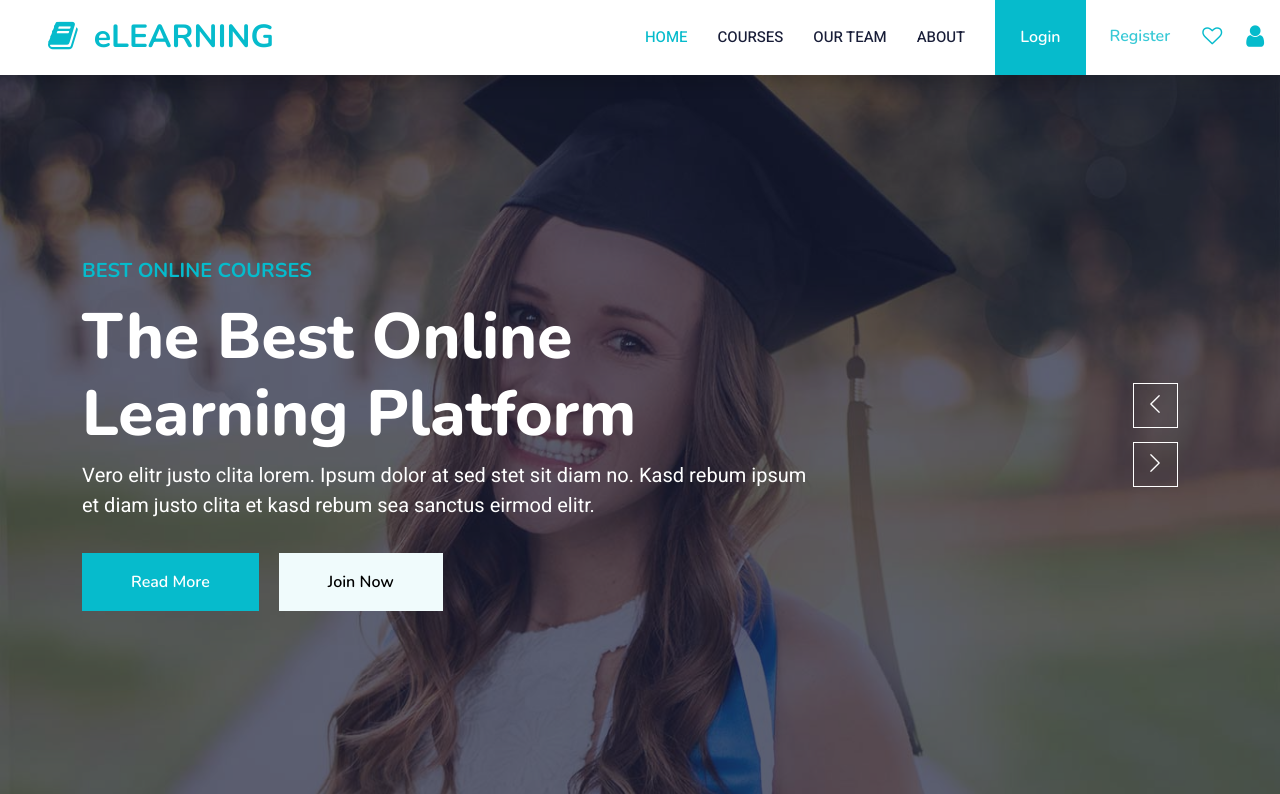
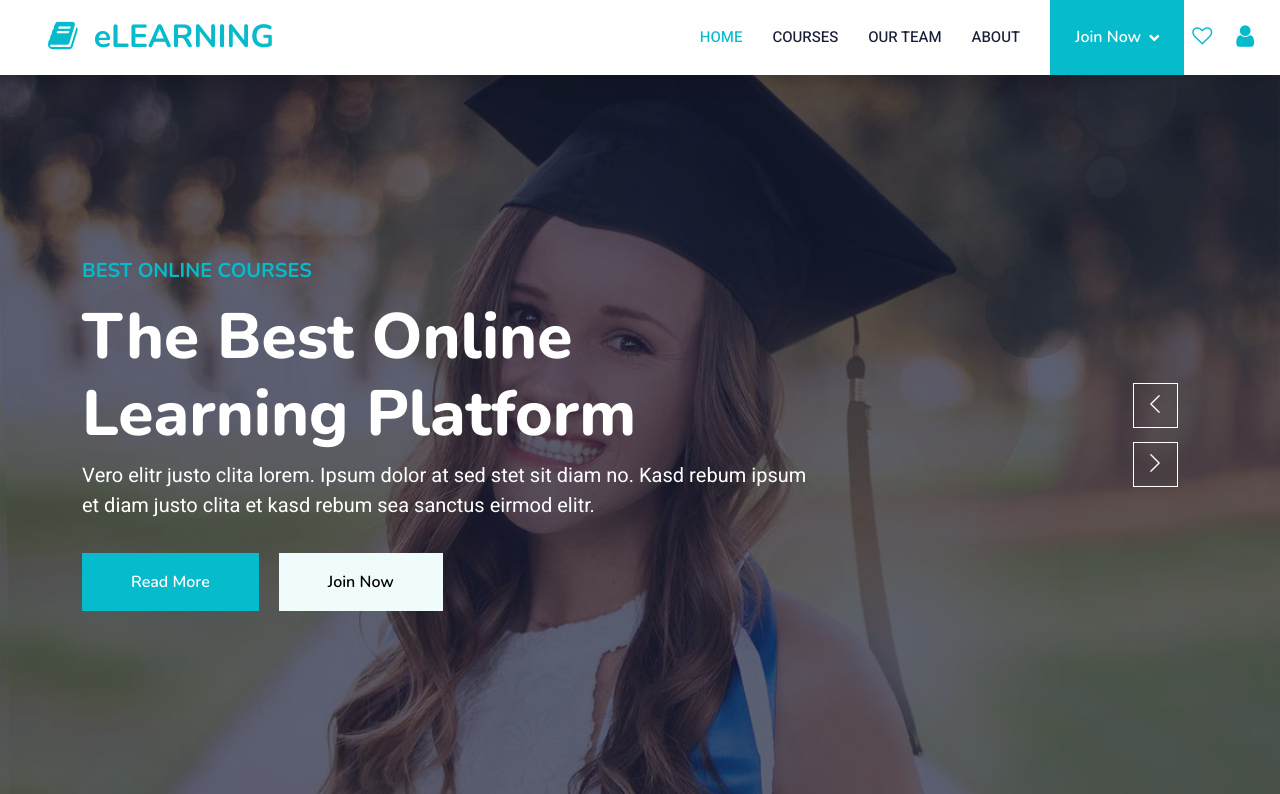
Before and after one commit to frikel12/eLearningProject, a Flask app: page / in a window 1280 px wide. Shown: the top 794 px of the page. Run offline with Flask 3, Linux system fonts and the light colour scheme; some libraries are stand-ins or nearby versions.

Commit message:
Join Now Commit

```diff
--- a/static/css/style.css
+++ b/static/css/style.css
@@ -75,6 +75,9 @@
     border-radius: 0px;
 }
 
+#profil{
+    margin-right: 10px;
+}
 
 /*** Navbar ***/
 .navbar .dropdown-toggle::after {
--- a/templates/index.html
+++ b/templates/index.html
@@ -59,10 +59,16 @@
                 <a href="{{ url_for('team') }}" class="nav-item nav-link">Our Team</a>
                 <a href="{{ url_for('about') }}" class="nav-item nav-link">About</a>
             </div>
-            <a href="{{ url_for('login') }}" class="btn btn-primary py-4 px-lg-4 d-none d-lg-block">Login</a>
-            <a href="{{ url_for('register') }}" class="btn btn-primary py-4 px-lg-4 d-none d-lg-block" style="background-color: #fff;color:#38c9d6;border:#fff">Register</a>
+            <div class="nav-item dropdown">
+                <a href="#" class="btn btn-primary py-4 px-lg-4 d-none d-lg-block nav-link dropdown-toggle" data-bs-toggle="dropdown">Join Now</a>
+                <div class="dropdown-menu fade-down m-0">
+                    <a href="{{ url_for('login') }}" class="dropdown-item">Login</a>
+                    <a href="{{ url_for('register') }}" class="dropdown-item" >Register</a>
+                </div>
+            </div>
+
             <a class="px-lg-2" href="" role="button"><i class="fa fa-heart-o" aria-hidden="true" style="font-size:20px;"></i></a>
-            <a class="px-lg-3" href="" role="button"><i class="fa fa-user" aria-hidden="true" style="font-size:25px;"> </i></a>
+            <a class="px-lg-3" id="profil" href="" role="button"><i class="fa fa-user" aria-hidden="true" style="font-size:25px;"> </i></a>
         </div>
     </nav>
     <!-- Navbar End -->
```
